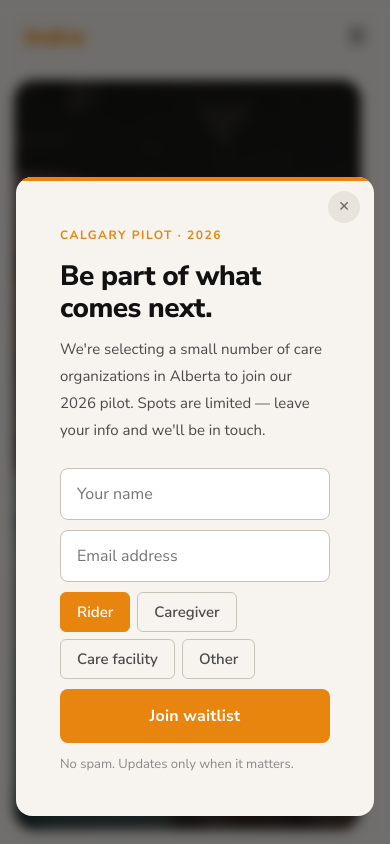
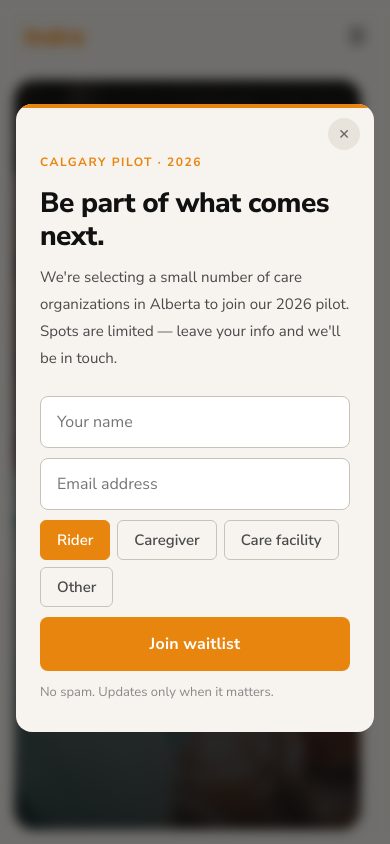
Before and after one commit to indro-labs/website, a React (Vite) app in the folder business-website/: page / in a window 390 px wide. Shown: the top 844 px of the page. Built offline with nearby package versions, Linux system fonts and the light colour scheme.

Commit message:
fixed bug with pop up and border divider missing on mobile

```diff
--- a/business-website/src/App.css
+++ b/business-website/src/App.css
@@ -560,6 +560,18 @@
   position: relative; overflow: hidden;
   animation: cardIn 0.38s cubic-bezier(0.22,1,0.36,1);
 }
+@media (max-width: 639px) {
+  .popup-overlay {
+    align-items: flex-start;
+    padding: 16px 16px 24px;
+    overflow-y: auto;
+  }
+  .popup-card {
+    padding: 48px 24px 28px;
+    border-radius: 16px;
+    margin: auto 0;
+  }
+}
 .popup-overlay.closing .popup-card { animation: cardOut 0.28s ease forwards; }
 .popup-card::before {
   content: ''; position: absolute; top: 0; left: 0; right: 0; height: 4px;
@@ -707,6 +719,8 @@
 
 @media (max-width: 400px) {
   .traction-inner { grid-template-columns: 1fr; }
-  .traction-item { border-right: none !important; }
+  .traction-item,
+  .traction-item:nth-last-child(2) { border-right: none !important; border-bottom: 1px solid var(--border); }
+  .traction-item:last-child { border-bottom: none; }
   .where-tabs { grid-template-columns: 1fr; }
 }
```
